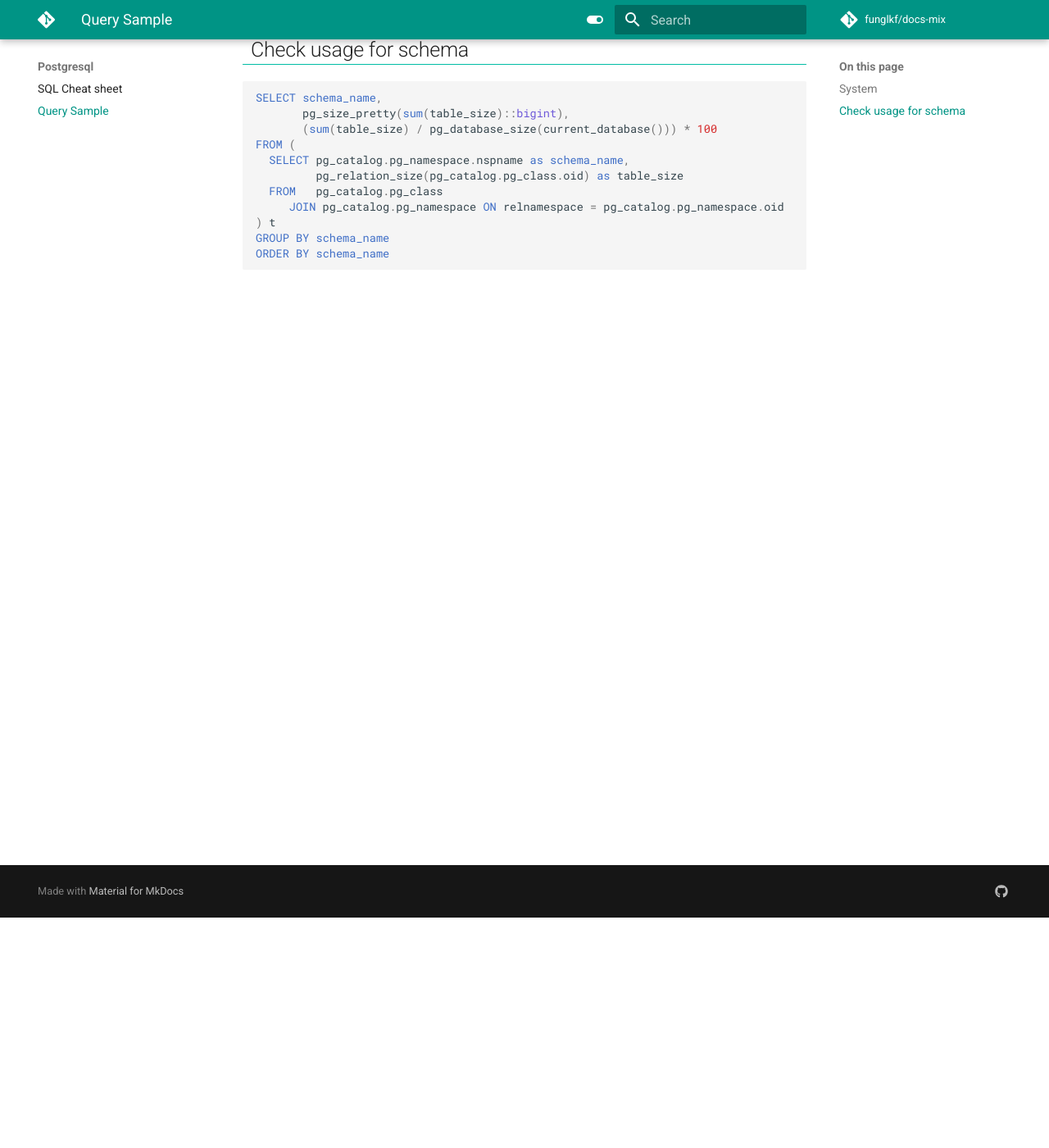
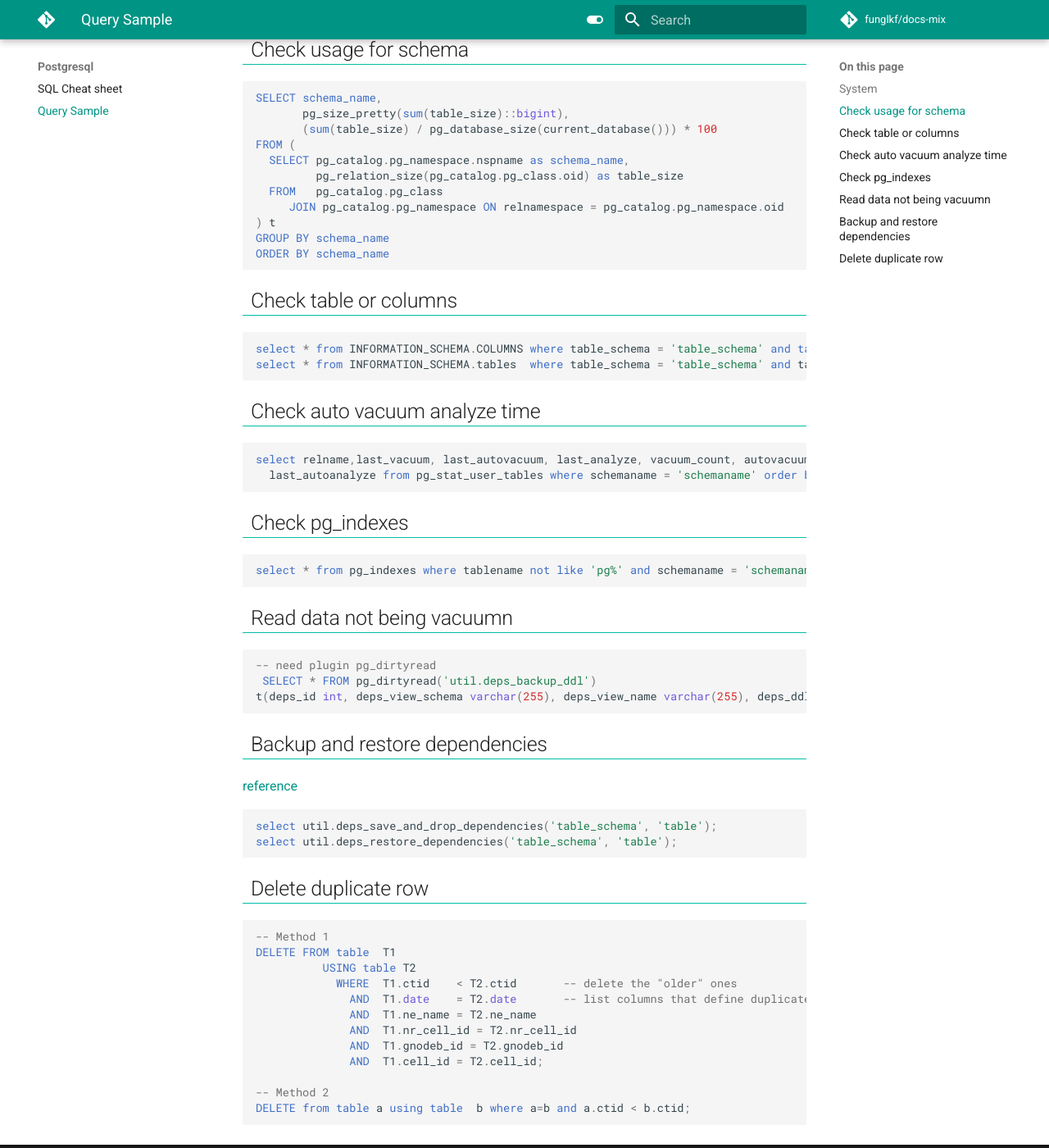
Before and after one commit to funglkf/docs-mix, an MkDocs documentation site: the page built from docs/postgresql/02.query_sample.md, in a window 1280 px wide and 1400 px high, scrolled down 281 px. Shown: the whole window at 82% size. Built offline with MkDocs 1.6.1 and Material for MkDocs 9.7.7, drawn with Linux system fonts in a browser that asks for light colours; comment, search, counter and statistics services are not loaded.

Commit message:
Update 02.query_sample.md
add sample

````diff
--- a/docs/postgresql/02.query_sample.md
+++ b/docs/postgresql/02.query_sample.md
@@ -25,3 +25,59 @@ FROM (
 GROUP BY schema_name
 ORDER BY schema_name
 ```
+
+
+## Check table or columns
+
+```sql
+select * from INFORMATION_SCHEMA.COLUMNS where table_schema = 'table_schema' and table_name = 'table' and column_name = 'column' and is_updatable = 'YES';
+select * from INFORMATION_SCHEMA.tables  where table_schema = 'table_schema' and table_type = 'BASE TABLE';
+```
+
+## Check auto vacuum analyze time
+
+```sql
+select relname,last_vacuum, last_autovacuum, last_analyze, vacuum_count, autovacuum_count,
+  last_autoanalyze from pg_stat_user_tables where schemaname = 'schemaname' order by relname ASC;
+```
+
+## Check pg_indexes
+
+```sql
+select * from pg_indexes where tablename not like 'pg%' and schemaname = 'schemaname';
+```
+
+
+## Read data not being vacuumn
+
+```sql
+-- need plugin pg_dirtyread
+ SELECT * FROM pg_dirtyread('util.deps_backup_ddl')
+t(deps_id int, deps_view_schema varchar(255), deps_view_name varchar(255), deps_ddl_to_run text );
+```
+
+
+## Backup and restore dependencies
+[reference]([https://www.google.com](https://pretius.com/blog/postgresql-alter-table-replace-view-dependencies/) )
+```sql
+select util.deps_save_and_drop_dependencies('table_schema', 'table');
+select util.deps_restore_dependencies('table_schema', 'table');
+```
+
+## Delete duplicate row
+
+```sql
+
+-- Method 1
+DELETE FROM table  T1
+ 	      USING table T2
+			WHERE  T1.ctid    < T2.ctid       -- delete the "older" ones
+			  AND  T1.date    = T2.date       -- list columns that define duplicates
+			  AND  T1.ne_name = T2.ne_name
+			  AND  T1.nr_cell_id = T2.nr_cell_id
+			  AND  T1.gnodeb_id = T2.gnodeb_id
+			  AND  T1.cell_id = T2.cell_id;
+
+-- Method 2
+DELETE from table a using table  b where a=b and a.ctid < b.ctid;
+```
````
